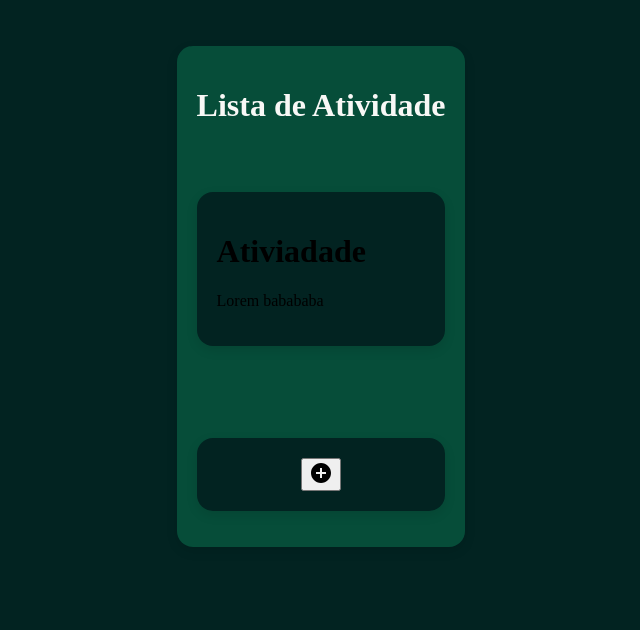
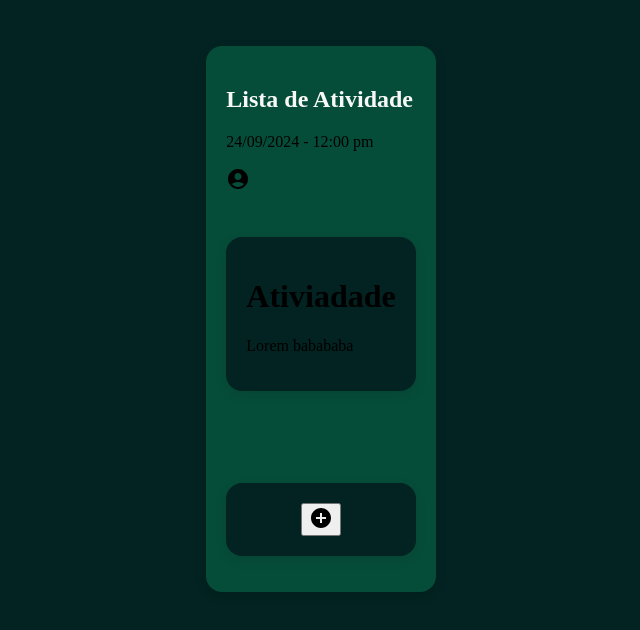
Before and after one commit to 1RiKaS1/Lista-de-Tarefas, a React (Vite) app in the folder lista-de-tarefas/: page / in a window 1280 px wide. Shown: the top 630 px of the page, without its empty margins (319-959 px from the left). Built offline with nearby package versions, Linux system fonts and the light colour scheme.

Commit message:
Trabalhando no titulo

```diff
--- a/lista-de-tarefas/src/components/BoxListBackGround.jsx
+++ b/lista-de-tarefas/src/components/BoxListBackGround.jsx
@@ -1,13 +1,22 @@
-import '../css/BoxListBackGround.css'
-import NoteBox from './NoteBox'
-import AddBox from './AddBox'
+import AccountCircleIcon from "@mui/icons-material/AccountCircle";
 
-export default function BoxListBackGround(){
-    return(
-        <div className="boxList_backGround">
-            <h1 className="titulo">Lista de Atividade</h1>
-            <NoteBox/>
-            <AddBox/>
-        </div>
-    )
+import "../css/BoxListBackGround.css";
+
+import NoteBox from "./NoteBox";
+import AddBox from "./AddBox";
+
+export default function BoxListBackGround() {
+  return (
+    <div className="card">
+      <header className="card-header">
+        <section className="header-section">
+          <h1 className="titulo">Lista de Atividade</h1>
+          <p className="horario">24/09/2024 - 12:00 pm</p>
+        </section>
+      </header>
+      <AccountCircleIcon />
+      <NoteBox />
+      <AddBox />
+    </div>
+  );
 }
--- a/lista-de-tarefas/src/css/BoxListBackGround.css
+++ b/lista-de-tarefas/src/css/BoxListBackGround.css
@@ -1,4 +1,4 @@
-.boxList_backGround{
+.card{
     background-color: var(--pine);
     height: 100%;
     margin-top: 46px;
```
